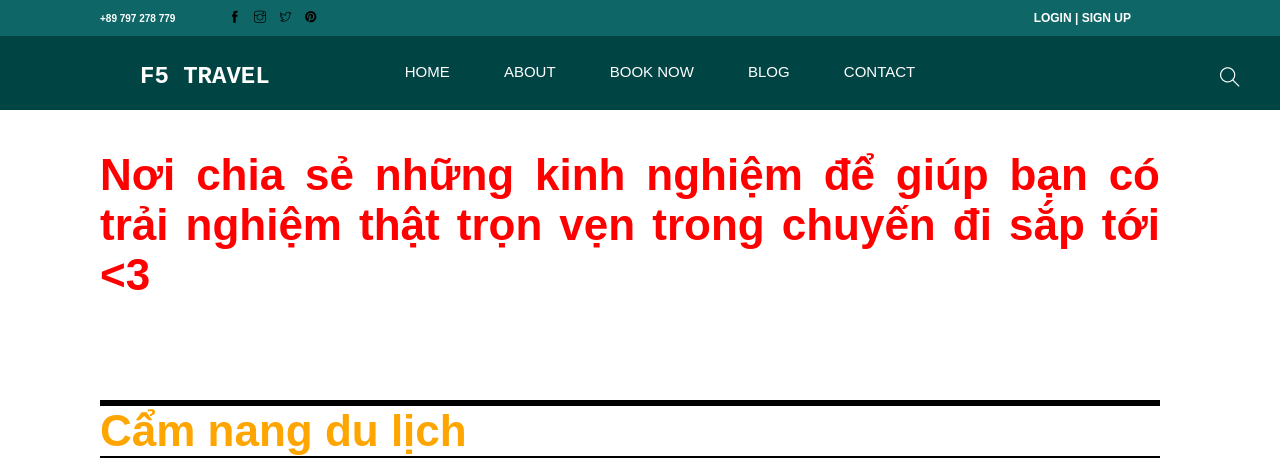
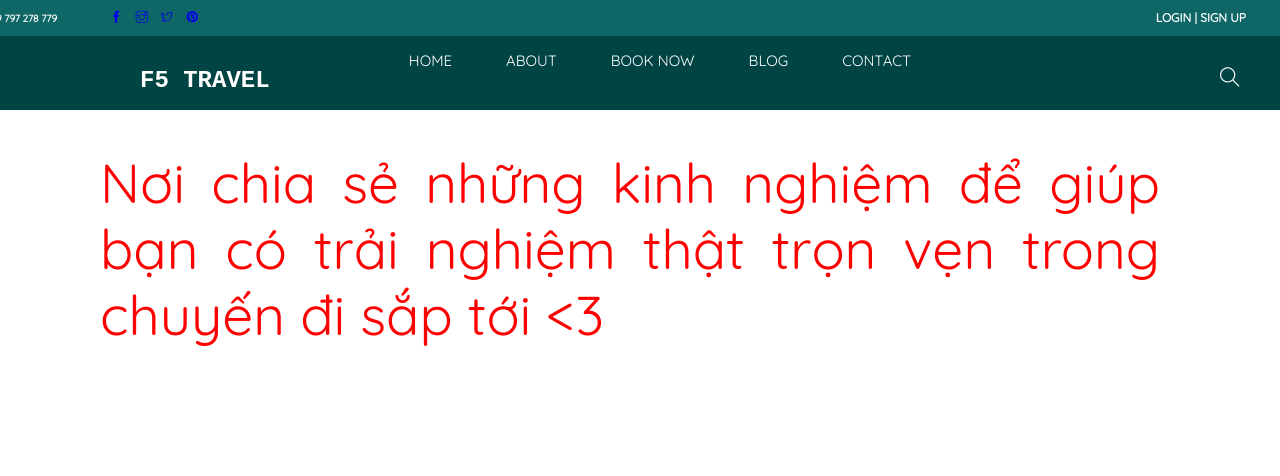
Before and after one commit to GKhanh69/DOANN7, a PHP site: page /blog.php in a window 1280 px wide. Shown: the top 476 px of the page. Run offline with PHP 8.4, Linux system fonts and the light colour scheme.

Commit message:
update link

```diff
--- a/project-TravelwithPHP/header.php
+++ b/project-TravelwithPHP/header.php
@@ -8,7 +8,6 @@ session_start();
     <meta http-equiv="X-UA-Compatible" content="IE=edge">
     <meta name="viewport" content="width=device-width, initial-scale=1.0">
     <title>F5-Travel</title>
-
     <link rel="stylesheet" href="./assets/css/style.css">
     <link rel="stylesheet" href="./assets/css/books.css">
     <link rel="stylesheet" href="./assets/css/blog.css">
@@ -17,6 +16,12 @@ session_start();
     <link href='https://fonts.googleapis.com/css?family=Poppins' rel='stylesheet'>
     <link rel="stylesheet" href="https://cdnjs.cloudflare.com/ajax/libs/font-awesome/5.15.3/css/all.min.css">
     <link rel="stylesheet" href="project.js">
+	<link rel="stylesheet" type="text/css" href="./assets/css/contact.css">
+	<link href="https://fonts.googleapis.com/css?family=Quicksand&display=swap" rel="stylesheet">
+	<meta name="viewport" content="width=device-width,initial-scale=1.0,minimum-scale=1.0,maximum-scale=1.0">
+    <link rel="stylesheet" type="text/css" href="assets/css/bootstrap.min.css">
+    <link rel="stylesheet" href="https://cdnjs.cloudflare.com/ajax/libs/font-awesome/4.7.0/css/font-awesome.min.css">
+    <link rel="stylesheet" type="text/css" href="./assets/css/contact_responsive.css">
 
 </head>
 <body>
```
